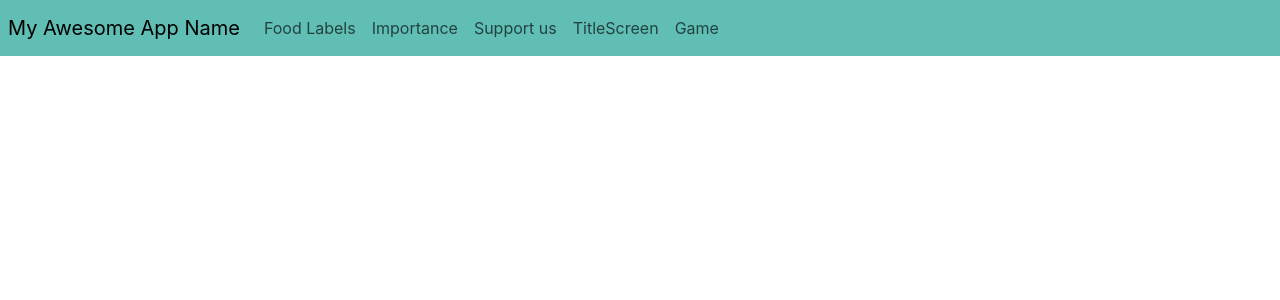
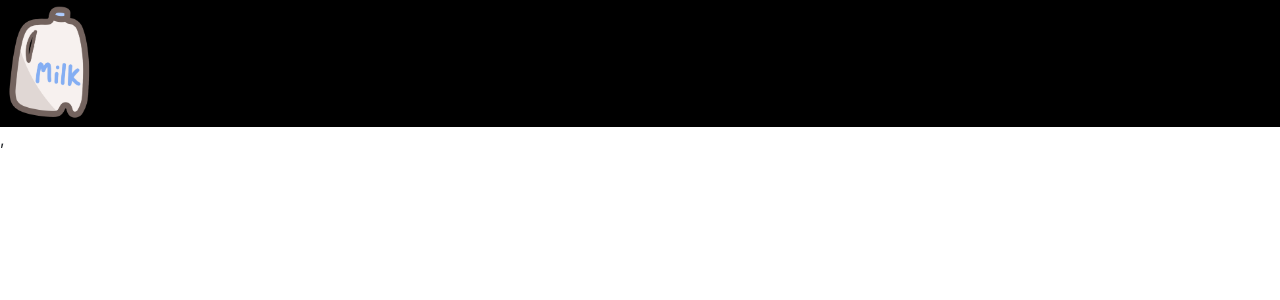
Before and after one commit to hightechu/techccelerator-ecoquest, a React (Create React App) app: page /DndGameInside in a window 1280 px wide. Shown: the top 300 px of the page. Built offline with nearby package versions, Linux system fonts and the light colour scheme.

Commit message:
working on the game but not done yet

```diff
--- /dev/null
+++ b/src/components/Board.js
@@ -0,0 +1,13 @@
+import React from 'react'
+import Milk from "./Milk.js"
+import Fridge from "./Fridge.js";
+
+export default function Board() {
+  return (
+    <div>
+    <Fridge black>
+        <Milk />
+    </Fridge>,
+    </div>
+  )
+}
--- /dev/null
+++ b/src/components/DndGameInside.js
@@ -0,0 +1,19 @@
+import React, { useState } from "react";
+import ReactDOM from 'react-dom'
+import { useDrop } from "react-dnd";
+import Board from './Board'
+
+
+const DndGameInside = () => {
+
+    ReactDOM.render(
+
+    <Board milkPosition={[0, 0]} />,
+    document.getElementById('root')
+)
+
+
+}
+
+
+export default DndGameInside;
--- /dev/null
+++ b/src/components/DragDropGame.js
@@ -0,0 +1,20 @@
+import React from 'react';
+import { DndProvider } from "react-dnd";
+import { HTML5Backend } from "react-dnd-html5-backend";
+import DndGameInside from './DndGameInside';
+
+ const DragDropGame = () => {
+
+  return (
+    <DndProvider backend={HTML5Backend}>
+    <div className="container-fluid">
+        <h1>testsddf</h1>
+        <DndGameInside>
+
+        </DndGameInside>
+    </div>
+    </DndProvider>
+  )
+ }
+
+ export default DragDropGame;
--- /dev/null
+++ b/src/components/Fridge.js
@@ -0,0 +1,20 @@
+import React from 'react'
+
+
+export default function Fridge({ black, children }) {
+  const fill = black ? 'black' : 'white'
+  const stroke = black ? 'black' : 'white'
+
+  return (
+  <div
+  style={{
+    backgroundColor: fill,
+    color: stroke,
+    width: '100%',
+    height: '100%'
+    }}
+  >
+    {children}
+    </div>
+  )
+}
--- /dev/null
+++ b/src/components/Milk.js
@@ -0,0 +1,8 @@
+import React from 'react'
+import ReactDOM from 'react-dom'
+
+import mlk from "../images/milk.png";
+
+export default function Milk() {
+  return <img className="milksize" src={mlk}/>
+}
--- a/src/components/Navigation.js
+++ b/src/components/Navigation.js
@@ -24,8 +24,9 @@ const Navigation = () => {
                         <a className="nav-link" href="/TitleScreen">TitleScreen</a>
                     </li>
                     <li className="nav-item">
-                        <a className="nav-link" href="/Game">Game</a>
+                        <a className="nav-link" href="/DragDropGame">Game</a>
                     </li>
+
                     </ul>
                 </div>
             </nav>
--- a/src/components/TitleScreen.js
+++ b/src/components/TitleScreen.js
@@ -1,4 +1,13 @@
 import React from 'react';
+import { useNavigate } from "react-router-dom";
+function DirectPage() {
+
+  let navigate = useNavigate();
+  const routeChange = () =>{
+    let path = `newPath`;
+    navigate(path);
+  }
+}
 
  const About = () => {
 
@@ -10,7 +19,7 @@ import React from 'react';
 
         </p>
         <div className='buttontitle'>
-          <button className='buttontitle'>Play</button>
+          <button onclick="location.href = 'www.google.com';"  id="submit-button myButton" className='buttontitle'>Play</button>
           <button className='buttontitle'>Rules</button>
           <button className='buttontitle'>Credits</button>
         </div>
--- a/src/index.css
+++ b/src/index.css
@@ -204,3 +204,7 @@ code {
   border-radius: 18px;
   border: 3px solid white;
  }
+
+ .milksize{
+  width: 102px;
+ }
--- a/src/index.js
+++ b/src/index.js
@@ -22,6 +22,8 @@ import FoodLabels from './components/FoodLabels';
 
 import Navigation from "./components/Navigation";
 import GameOverScreen from 'components/GameOverScreen';
+import DragDropGame from 'components/DragDropGame';
+import DndGameInside from 'components/DndGameInside';
 
 
 const root = ReactDOM.createRoot(document.getElementById('root'));
@@ -36,13 +38,17 @@ root.render(
         < Navigation />
         <Routes>
         <Route path='/GameOverScreen' element={<GameOverScreen/>}/>
-            <Route exact path='/' element={<App/>}/>
+            <Route exact path='/' element={<TitleScreen/>}/>
             <Route exact path='/home' element={<UserHome/>}/>
             <Route path='/signup' element={<Signup/>}/>
             <Route path='/about' element={<About/>}/>
             <Route path='/adddatasample' element={<AddDataSample/>}/>
             <Route path='/TitleScreen' element={<TitleScreen/>}/>
             <Route path='/FoodLabels' element={<FoodLabels/>}/>
+            <Route path='/DragDropGame' element={<DragDropGame/>}/>
+            <Route path='/DndGameInside' element={<DndGameInside/>}/>
+
+
 
         </Routes>
     </BrowserRouter>
```
Also changed, not shown: src/components/Picture.js (added, +22 -0 lines), src/images/milk.png (added).
